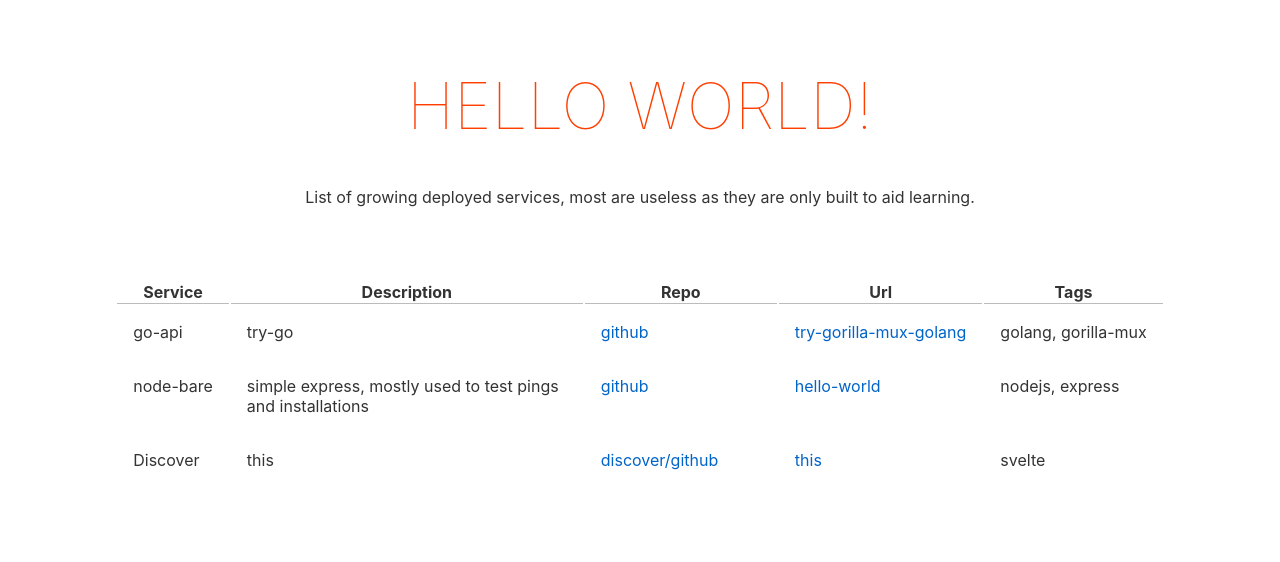
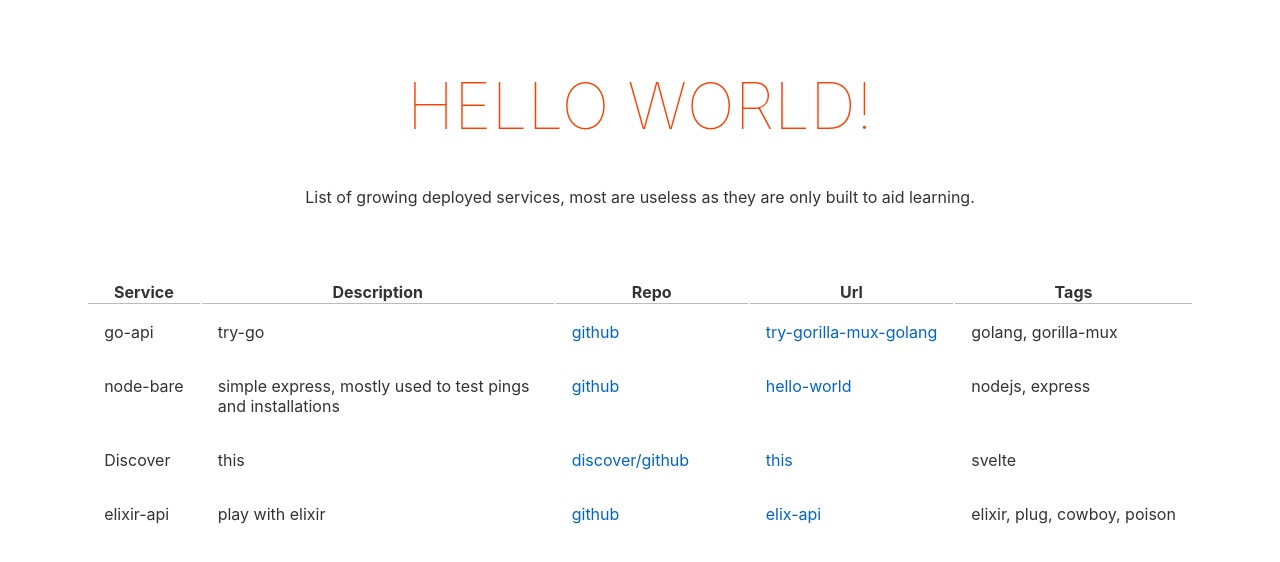
Before and after one commit to odjhey/discover, a Svelte app: page / in a window 1280 px wide. Shown: the top 562 px of the page. Built offline with nearby package versions, Linux system fonts and the light colour scheme.

Commit message:
add elix api

```diff
--- a/src/App.svelte
+++ b/src/App.svelte
@@ -37,6 +37,16 @@
                 url: "https://github.com/odjhey/discover",
             },
             tags: "svelte",
+        },
+        {
+            name: "elixir-api",
+            desc: "play with elixir",
+            url: { label: "elix-api", url: "http://elix-webhook-pp.apps.odee.io/" },
+            repo: {
+                label: "github",
+                url: "https://github.com/odjhey/elix_webhook_processor",
+            },
+            tags: "elixir, plug, cowboy, poison",
         },
     ];
 </script>
```
